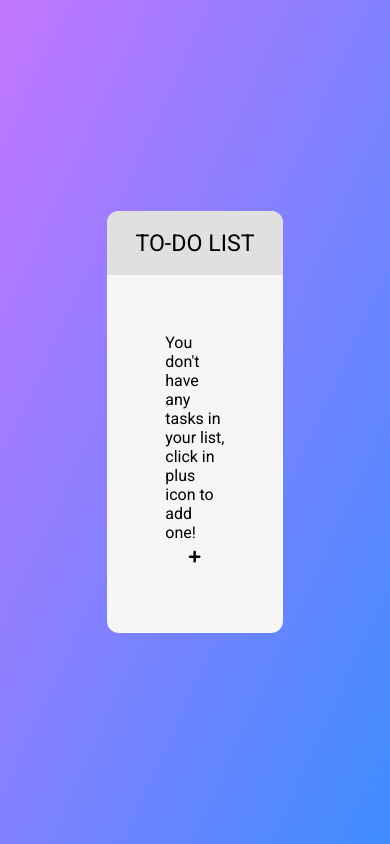
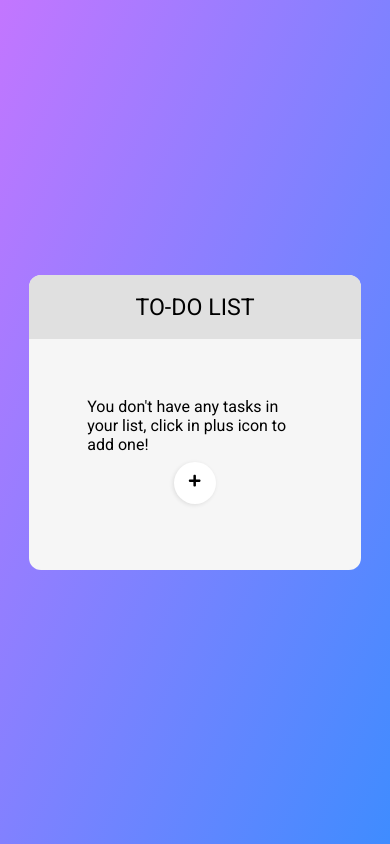
Before and after one commit to akinncar/todo-list, a React (Create React App) app: page / in a window 390 px wide. Built offline with nearby package versions, Linux system fonts and the light colour scheme.

Commit message:
Layout media queries

```diff
--- a/src/components/AddButton/index.tsx
+++ b/src/components/AddButton/index.tsx
@@ -8,8 +8,10 @@ const AddButton: React.FC = () => {
   const { addActiveTask } = useTask();
 
   return (
-    <Container onClick={addActiveTask}>
-      <FaPlus color="#000" />
+    <Container>
+      <button onClick={addActiveTask}>
+        <FaPlus color="#000" />
+      </button>
     </Container>
   );
 };
--- a/src/components/AddButton/styles.ts
+++ b/src/components/AddButton/styles.ts
@@ -1,8 +1,19 @@
 import styled from "styled-components";
 
-export const Container = styled.button`
+export const Container = styled.div`
+  display: flex;
+  flex: 1;
+  align-items: center;
+  justify-content: center;
   width: 100%;
-  background: none;
-  border: none;
-  margin: 8px 0;
+
+  button {
+    background: #fff;
+    box-shadow: -1px 1px 4px rgba(0, 0, 0, 0.1);
+    border-radius: 50%;
+    width: 42px;
+    height: 42px;
+    border: none;
+    margin: 8px 0;
+  }
 `;
--- a/src/components/TaskCard/index.tsx
+++ b/src/components/TaskCard/index.tsx
@@ -2,7 +2,7 @@ import { useTask } from "../../hooks/task";
 
 import { Container } from "./styles";
 
-import { FaCheck, FaTimes, FaTrash } from "react-icons/fa";
+import { FaCheck, FaUndo, FaTrash } from "react-icons/fa";
 
 interface Props {
   typeTask: "active" | "done";
@@ -37,6 +37,7 @@ const TaskCard: React.FC<Props> = ({ typeTask, task, index }: Props) => {
   return (
     <Container>
       <textarea
+        placeholder="Edit task description..."
         value={task}
         onChange={(e) => editTask(e.target.value, index)}
       />
@@ -45,7 +46,7 @@ const TaskCard: React.FC<Props> = ({ typeTask, task, index }: Props) => {
           {typeTask === "active" ? (
             <FaCheck color="#00b200" />
           ) : (
-            <FaTimes color="#f00" />
+            <FaUndo color="#f00" />
           )}
         </button>
         <button onClick={() => deleteTask(index)}>
--- a/src/components/TaskCard/styles.ts
+++ b/src/components/TaskCard/styles.ts
@@ -44,4 +44,8 @@ export const Container = styled.div`
     border: none;
     margin-left: 12px;
   }
+
+  @media (max-width: 1100px) {
+    max-width: 100%;
+  }
 `;
--- a/src/pages/Home/styles.ts
+++ b/src/pages/Home/styles.ts
@@ -17,6 +17,10 @@ export const Content = styled.div`
   border-radius: 12px;
   width: 45%;
   justify-content: center;
+
+  @media (max-width: 900px) {
+    width: 85%;
+  }
 `;
 
 export const TaskListContainer = styled.div`
@@ -24,10 +28,15 @@ export const TaskListContainer = styled.div`
   flex: 1;
   flex-direction: row;
   justify-content: space-evenly;
+
+  @media (max-width: 1100px) {
+    flex-direction: column;
+  }
 `;
 
 export const TaskList = styled.div`
   width: 100%;
+  /* height: 100%; */
   justify-content: center;
   margin: 12px;
   align-items: center;
@@ -39,4 +48,8 @@ export const TaskList = styled.div`
     font-weight: 400;
     text-transform: capitalize;
   }
+
+  @media (max-width: 1100px) {
+    margin: 12px 0;
+  }
 `;
```
Also changed, not shown: 1 other file (tests, documents, lock files or other folders).
